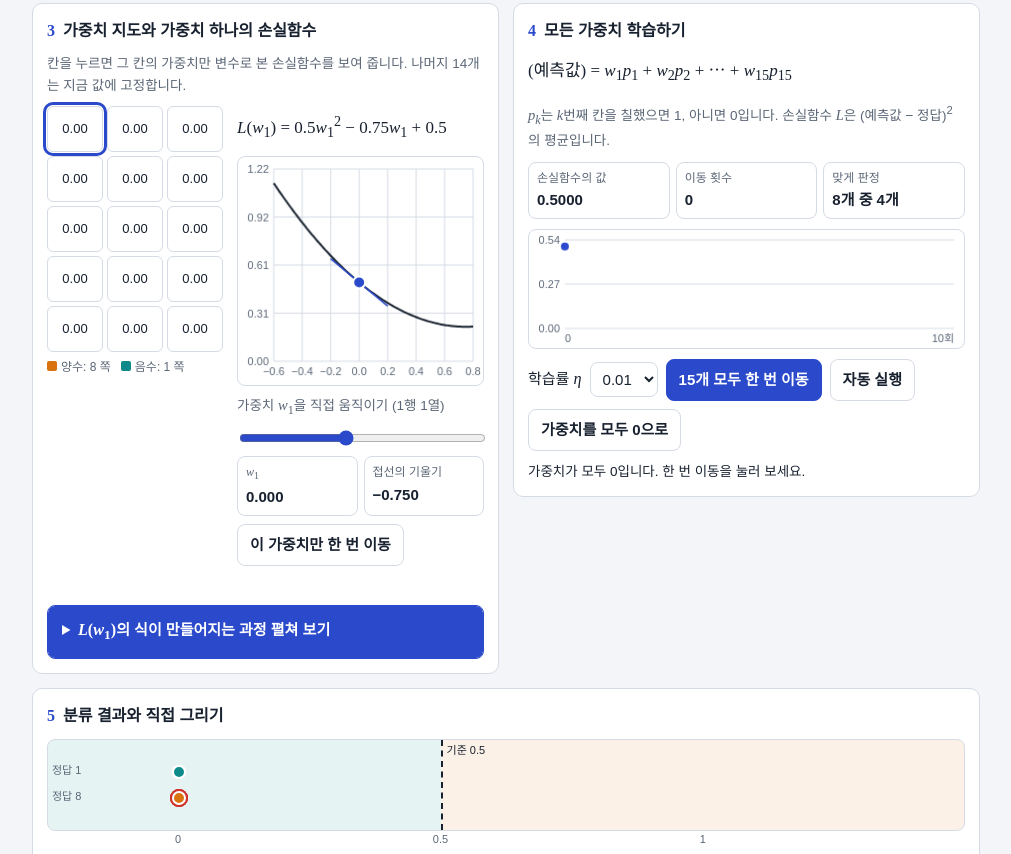
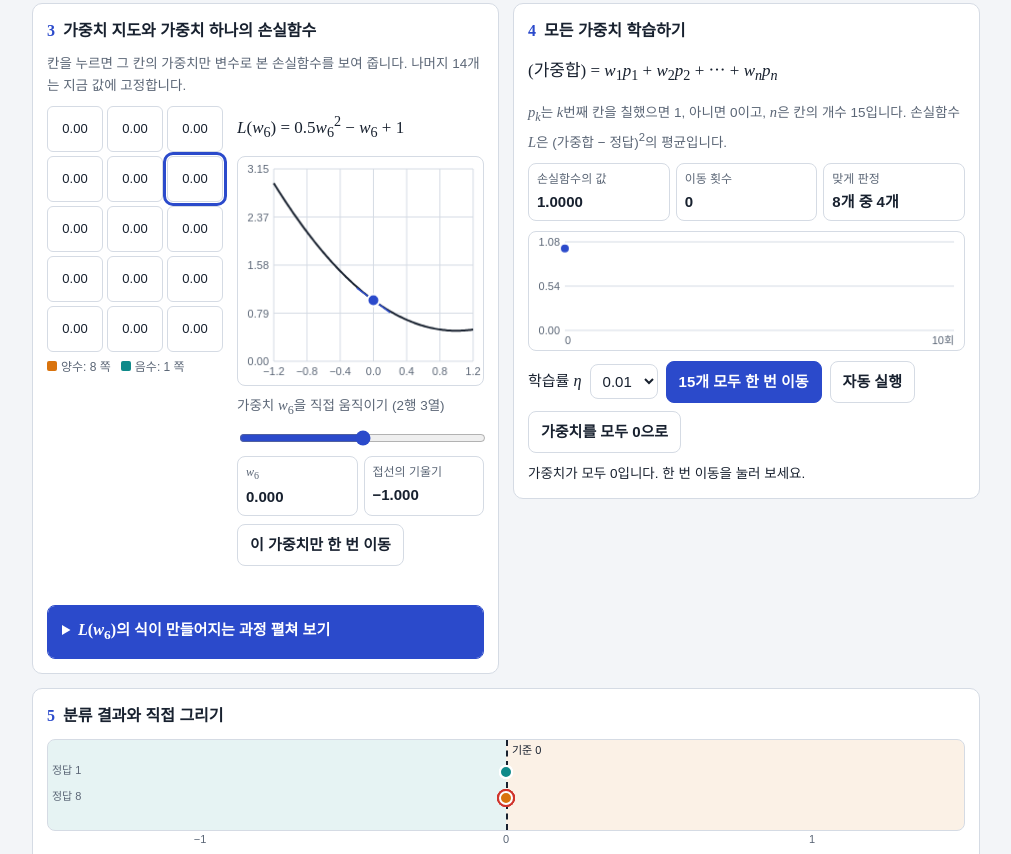
Before and after one commit to joongki-J/mathapp, a plain HTML site: page digit-weights/index.html in a window 1280 px wide. Shown: the part 1003-1857 px from the top of the page, without its empty margins (134-1145 px from the left). Drawn offline with Linux system fonts and the light colour scheme; a web font is replaced by a local one.

Commit message:
화소별 가중치 앱: 학습 자료 교체, 1장 정답을 −1과 1로 변경
- 받침 있는 1을 굵은 1로, 허리가 잘록한 8을 가는 8로 교체
- 1장 정답을 숫자 1은 −1, 숫자 8은 1로 하고 판정 기준을 0으로 변경
- 1장의 '예측값'을 '가중합'으로 바꾸고 w₁p₁ + ⋯ + wₙpₙ으로 표기
- 1장 처음 선택 칸을 2행 3열로, 가중치 그래프 범위를 −1.2~1.2로 넓힘

Co-Authored-By: Claude Opus 5.5 <noreply@anthropic.com>
Claude-Session: https://claude.ai/code/session_01N6eLL5yNFCwKEhcGeGxwX6

```diff
--- a/digit-weights/index.html
+++ b/digit-weights/index.html
@@ -210,7 +210,7 @@ h3{font-size:14.5px;margin:6px 0 0}
       <div class="formula num" id="expanded"></div>
       <canvas id="chart" role="img" aria-label="선택한 가중치에 대한 손실함수의 그래프"></canvas>
       <label for="wRange" class="note" id="wLabel"></label>
-      <input type="range" id="wRange" min="-0.6" max="0.8" step="0.01" value="0">
+      <input type="range" id="wRange" min="-1.2" max="1.2" step="0.01" value="0">
       <div class="stats num" style="grid-template-columns:1fr 1fr">
         <div class="stat"><span id="lblW"></span><strong id="vW"></strong></div>
         <div class="stat"><span>접선의 기울기</span><strong id="vD"></strong></div>
@@ -284,19 +284,19 @@ h3{font-size:14.5px;margin:6px 0 0}
     [".#.",".#.",".#.",".#.","...",1],
     [".#.",".#.",".#.",".#.",".#.",1],
     ["##.",".#.",".#.",".#.",".#.",1],
-    [".#.",".#.",".#.",".#.","###",1],
+    ["##.","##.","##.","##.","##.",1],
     ["###","..#","..#","..#","..#",7],
     ["###","..#",".#.",".#.",".#.",7],
     ["###","#.#","..#","..#","..#",7],
     ["###","..#",".#.","#..","#..",7],
-    ["###","#.#",".#.","#.#","###",8],
+    [".#.","#.#",".#.","#.#",".#.",8],
     [".##","#.#","###","#.#","###",8],
     ["###","#.#","###","#.#","###",8],
     ["###","###","###","#.#","###",8]
   ];
   var CH=[{classes:[1,8],single:true},{classes:[1,8],single:false},{classes:[1,7,8],single:false}];
   var DCOL={1:"var(--one)",7:"var(--seven)",8:"var(--eight)"};
-  var TMIN=-0.25,TMAX=1.5,WMIN=-0.6,WMAX=0.8;
+  var TMIN=-1.5,TMAX=1.5,WMIN=-1.2,WMAX=1.2;
   var S=[],ci=0,cfg,cur,timer=null;
   var $=function(id){return document.getElementById(id)};
   function zeros(){var z=[];for(var i=0;i<15;i++)z.push(0);return z}
@@ -309,15 +309,15 @@ h3{font-size:14.5px;margin:6px 0 0}
   function firstOf(d){for(var i=0;i<cur.data.length;i++)if(cur.data[i].c===d)return i;return 0}
   function fresh(c){
     var W=[],n=c.single?1:c.classes.length;for(var o=0;o<n;o++)W.push(zeros());
-    return {data:base(c),W:W,so:n-1,sk:0,feed:0,pad:zeros(),steps:0,hist:[]};
+    return {data:base(c),W:W,so:n-1,sk:c.single?5:0,feed:0,pad:zeros(),steps:0,hist:[]};
   }
   function sum(c){return c.reduce(function(s,v){return s+v},0)}
   function sums(c){return cur.W.map(function(w){var s=0;for(var k=0;k<15;k++)s+=w[k]*c[k];return s})}
-  function target(d,o){return cfg.single?(d.c===8?1:0):(d.c===cfg.classes[o]?1:0)}
+  function target(d,o){return cfg.single?(d.c===8?1:-1):(d.c===cfg.classes[o]?1:0)}
   function softmax(s){var m=Math.max.apply(null,s),e=s.map(function(v){return Math.exp(v-m)}),t=sum(e);return e.map(function(v){return v/t})}
   function pct(v){return Math.round(v*100)+"%"}
   function winner(s){var b=0;for(var i=1;i<s.length;i++)if(s[i]>s[b])b=i;return b}
-  function verdict(c){var s=sums(c);return cfg.single?(s[0]>=0.5?8:1):cfg.classes[winner(s)]}
+  function verdict(c){var s=sums(c);return cfg.single?(s[0]>0?8:1):cfg.classes[winner(s)]}
   function loss(){
     var t=0,n=cur.data.length;
     cur.data.forEach(function(d){var s=sums(d.cells);for(var o=0;o<s.length;o++){var e=s[o]-target(d,o);t+=e*e}});
@@ -353,22 +353,22 @@ h3{font-size:14.5px;margin:6px 0 0}
   function renderText(){
     var O=nOut(),N=15*O,cls=cfg.classes.join(", ");
     $("intro").innerHTML=ci===0?
-      '3×5 격자의 칸마다 가중치를 하나씩 둡니다. 예측값은 <b>칠한 칸의 가중치를 모두 더한 값</b>이고, 0.5 이상이면 8, 미만이면 1로 판정합니다. 가중치는 15개지만, 하나만 골라 움직이면 손실함수는 그 가중치에 대한 이차함수입니다.':
+      '3×5 격자의 칸마다 가중치를 하나씩 둡니다. 칠한 칸의 가중치를 모두 더한 값을 <b>가중합</b>이라 하고, 가중합이 0보다 크면 8, 0 이하이면 1로 판정합니다. 가중치는 15개지만, 하나만 골라 움직이면 손실함수는 그 가중치에 대한 이차함수입니다.':
       ci===1?
       '같은 자료를 출력 노드 2개로 분류합니다. 숫자 1 노드와 숫자 8 노드가 각자 가중합을 구하고, 소프트맥스로 확률로 바꾼 뒤 <b>확률이 더 큰 숫자</b>로 판정합니다. 기준값 0.5가 필요 없어지고, 가중치는 15 × 2 = 30개가 됩니다.':
       '숫자 7을 추가하고 출력 노드를 3개로 늘립니다. 세 노드의 가중합을 소프트맥스로 확률로 바꾼 뒤 <b>확률이 가장 큰 숫자</b>로 판정하고, 가중치는 15 × 3 = 45개입니다. 숫자가 늘어나면 출력 노드만 더 두면 됩니다.';
     $("note1").innerHTML=cfg.single?
-      '정답은 숫자 1이면 <span class="m"><i>y</i> = 0</span>, 숫자 8이면 <span class="m"><i>y</i> = 1</span>입니다. 빨간 테두리는 지금의 가중치로 잘못 판정한 그림입니다. 칠한 칸은 흰색(값 1), 칠하지 않은 칸은 검은색(값 0)입니다.':
+      '정답은 숫자 1이면 <span class="m"><i>y</i> = −1</span>, 숫자 8이면 <span class="m"><i>y</i> = 1</span>입니다. 빨간 테두리는 지금의 가중치로 잘못 판정한 그림입니다. 칠한 칸은 흰색(값 1), 칠하지 않은 칸은 검은색(값 0)입니다.':
       '출력 노드마다 정답은 자기 숫자의 그림이면 1, 아니면 0입니다. 빨간 테두리는 지금의 가중치로 잘못 판정한 그림입니다. 칠한 칸은 흰색(값 1), 칠하지 않은 칸은 검은색(값 0)입니다.';
     $("form2").innerHTML=cfg.single?
-      '(예측값) = <i>w</i><sub>1</sub><i>p</i><sub>1</sub> + <i>w</i><sub>2</sub><i>p</i><sub>2</sub> + ⋯ + <i>w</i><sub>15</sub><i>p</i><sub>15</sub>':
-      '(숫자 8 노드의 가중합) = <i>w</i><sub>8,1</sub><i>p</i><sub>1</sub> + <i>w</i><sub>8,2</sub><i>p</i><sub>2</sub> + ⋯ + <i>w</i><sub>8,15</sub><i>p</i><sub>15</sub>';
-    $("note2").innerHTML='<span class="m"><i>p</i><sub><i>k</i></sub></span>는 <span class="m"><i>k</i></span>번째 칸을 칠했으면 1, 아니면 0입니다. '+(cfg.single?
-      '손실함수 <span class="m"><i>L</i></span>은 (예측값 − 정답)<sup>2</sup>의 평균입니다.':
+      '(가중합) = <i>w</i><sub>1</sub><i>p</i><sub>1</sub> + <i>w</i><sub>2</sub><i>p</i><sub>2</sub> + ⋯ + <i>w</i><sub><i>n</i></sub><i>p</i><sub><i>n</i></sub>':
+      '(숫자 8 노드의 가중합) = <i>w</i><sub>8,1</sub><i>p</i><sub>1</sub> + <i>w</i><sub>8,2</sub><i>p</i><sub>2</sub> + ⋯ + <i>w</i><sub>8,<i>n</i></sub><i>p</i><sub><i>n</i></sub>';
+    $("note2").innerHTML='<span class="m"><i>p</i><sub><i>k</i></sub></span>는 <span class="m"><i>k</i></span>번째 칸을 칠했으면 1, 아니면 0이고, <span class="m"><i>n</i></span>은 칸의 개수 15입니다. '+(cfg.single?
+      '손실함수 <span class="m"><i>L</i></span>은 (가중합 − 정답)<sup>2</sup>의 평균입니다.':
       '출력 노드마다 가중치 15개가 따로 있습니다. <span class="m"><i>w</i><sub>8,1</sub></span>은 숫자 8 노드와 1번째 칸을 잇는 가중치이고, <span class="m"><i>w</i><sub>1,1</sub></span>은 숫자 1 노드와 1번째 칸을 잇는 가중치입니다. 손실함수 <span class="m"><i>L</i></span>은 모든 그림, 모든 출력 노드의 (가중합 − 정답)<sup>2</sup>을 더해 그림의 수로 나눈 값입니다.');
     $("stepAll").textContent=N+"개 모두 한 번 이동";
     $("note3").innerHTML=cfg.single?
-      '칸 15개가 입력 노드입니다. 연결선마다 가중치가 하나씩 있고, 칠한 칸(값 1)의 가중치만 더해져 가중합이 됩니다. 활성화 함수는 가중합이 0.5 이상이면 1(숫자 8), 미만이면 0(숫자 1)을 출력합니다. 학습 자료의 그림을 누르면 그 그림이 입력됩니다.':
+      '칸 15개가 입력 노드입니다. 연결선마다 가중치가 하나씩 있고, 칠한 칸(값 1)의 가중치만 더해져 가중합이 됩니다. 활성화 함수는 가중합이 0보다 크면 1(숫자 8), 0 이하이면 −1(숫자 1)을 출력합니다. 학습 자료의 그림을 누르면 그 그림이 입력됩니다.':
       '입력 노드 15개가 출력 노드 '+O+'개에 모두 연결됩니다. 출력 노드를 누르면 그 노드에 연결된 가중치 15개가 색으로 표시됩니다. 학습 자료의 그림을 누르면 그 그림이 입력됩니다.';
     $("note3b").innerHTML=cfg.single?
       '손실함수는 활성화 함수를 거치기 전의 가중합과 정답의 차로 계산합니다. 계단 모양의 활성화 함수는 기울기가 0인 구간뿐이라 경사하강법에 쓸 수 없기 때문입니다.':
@@ -443,7 +443,7 @@ h3{font-size:14.5px;margin:6px 0 0}
     }
     var foot='<text class="sub" x="'+ix+'" y="388" text-anchor="middle">입력층</text>';
     if(cfg.single){
-      var ox=196,ax=240,aw=40,qx=318,v=s[0],is8=v>=0.5,vc=is8?'var(--eight)':'var(--one)',mx=ax+aw/2;
+      var ox=196,ax=240,aw=40,qx=318,v=s[0],is8=v>0,vc=is8?'var(--eight)':'var(--one)',mx=ax+aw/2;
       h=edgeSet(0,ix,ox,oy,cells,ys,true)+nodes+foot+
         '<text class="sub" x="120" y="12" text-anchor="middle">가중치 w₁ ~ w₁₅</text>'+
         '<circle cx="'+ox+'" cy="'+oy+'" r="27" style="fill:var(--panel);stroke:var(--ink);stroke-width:2"/>'+
@@ -457,9 +457,9 @@ h3{font-size:14.5px;margin:6px 0 0}
         '<polyline points="'+mx+','+(oy-11)+' '+(ax+aw-6)+','+(oy-11)+'" style="fill:none;stroke:'+(is8?'var(--eight)':'var(--line)')+';stroke-width:'+(is8?3.5:2)+'"/>'+
         '<text class="sub" x="'+mx+'" y="'+(oy-38)+'" text-anchor="middle">활성화</text>'+
         '<text class="sub" x="'+mx+'" y="'+(oy-26)+'" text-anchor="middle">함수</text>'+
-        '<text class="sub" x="'+mx+'" y="'+(oy+33)+'" text-anchor="middle">기준 0.5</text>'+
+        '<text class="sub" x="'+mx+'" y="'+(oy+33)+'" text-anchor="middle">기준 0</text>'+
         '<circle cx="'+qx+'" cy="'+oy+'" r="20" style="fill:'+vc+';stroke:'+vc+';stroke-width:2"/>'+
-        '<text class="big" x="'+qx+'" y="'+(oy+5.5)+'" text-anchor="middle" style="fill:var(--panel)">'+(is8?1:0)+'</text>'+
+        '<text class="big" x="'+qx+'" y="'+(oy+5.5)+'" text-anchor="middle" style="fill:var(--panel)">'+(is8?'1':'−1')+'</text>'+
         '<text class="sub" x="'+qx+'" y="'+(oy-28)+'" text-anchor="middle">출력</text>'+
         '<text x="'+qx+'" y="'+(oy+36)+'" text-anchor="middle" style="font-weight:700;font-size:12px;fill:'+vc+'">숫자 '+(is8?8:1)+'</text>';
     }else{
@@ -491,36 +491,38 @@ h3{font-size:14.5px;margin:6px 0 0}
   }
   function polyHtml(c){
     var W=wSym();
-    return '<i>L</i>('+W+') = '+(c.A<0?'−':'')+trim(c.A)+W+'<sup>2</sup> '+(c.B<0?'− ':'+ ')+trim(c.B)+W+' + '+trim(c.C);
+    var cf=function(v){var t=trim(v);return t==='1'?'':t};
+    var bz=parseFloat(trim(c.B))===0;
+    return '<i>L</i>('+W+') = '+(c.A<0?'−':'')+cf(c.A)+W+'<sup>2</sup> '+(bz?'':(c.B<0?'− ':'+ ')+cf(c.B)+W+' ')+'+ '+trim(c.C);
   }
   function renderDerive(){
     var o=cur.so,k=cur.sk,W=wSym(),n=cur.data.length,m=0,h="";
     $("dTitle").innerHTML='<span class="m"><i>L</i>('+W+')</span>의 식이 만들어지는 과정';
-    var pv0=cfg.single?'예측값':'가중합',pk0='<i>p</i><sub>'+(k+1)+'</sub>';
+    var pv0='가중합',pk0='<i>p</i><sub>'+(k+1)+'</sub>';
     $("dIntro").innerHTML=(cfg.single?'':'<b style="color:'+DCOL[cfg.classes[o]]+'">'+nodeName(o)+'</b>의 계산입니다. ')+
       '그림마다 ①~④의 순서로 ('+pv0+' − 정답)<sup>2</sup>을 구합니다. <span class="m">'+W+'</span>'+jo('은','는')+' 파란 테두리 칸('+cellName(k)+')에 곱해지는 가중치입니다. '+
       '이 칸을 칠한 그림은 칸의 값이 1이라 '+pv0+'에 <span class="m">'+W+'</span>'+jo('이','가')+' 남고, 칠하지 않은 그림은 칸의 값이 0이라 <span class="m">'+W+'</span>'+jo('이','가')+' 사라집니다. '+
       pv0+'은 <span class="m">'+W+pk0+' + (나머지 칸의 가중합)</span>입니다. 나머지 칸의 가중합은 그 그림에서 칠한 다른 칸들의 가중치를 지금 값으로 더한 수입니다. 가중치가 모두 0인 처음에는 이 값이 0이라 식에서 생략하고, 학습이 진행되면 식에 나타납니다.'+
-      (cfg.single?' 정답은 숫자 8 그림이면 1, 숫자 1 그림이면 0입니다.':' 정답은 숫자 '+cfg.classes[o]+' 그림이면 1, 아니면 0입니다.');
-    var pv=cfg.single?'예측값':'가중합',pk='<i>p</i><sub>'+(k+1)+'</sub>';
+      (cfg.single?' 정답은 숫자 8 그림이면 1, 숫자 1 그림이면 −1입니다.':' 정답은 숫자 '+cfg.classes[o]+' 그림이면 1, 아니면 0입니다.');
+    var pv='가중합',pk='<i>p</i><sub>'+(k+1)+'</sub>';
     cur.data.forEach(function(d){
-      var p=d.cells[k],rest=sums(d.cells)[o]-cur.W[o][k]*p,t0=target(d,o),c=rest-t0,raw,fin,line2;
+      var p=d.cells[k],rest=sums(d.cells)[o]-cur.W[o][k]*p,t0=target(d,o),c=rest-t0,ts=t0<0?'(−'+(-t0)+')':String(t0),raw,fin,line2;
       var z=Math.abs(rest)<0.005,rs=fmt(rest,2).replace(/^−(.*)$/,'($&)');
       if(p){
         m++;
         var cs=fmt(Math.abs(c),2);
         line2=W+' × 1'+(z?'':' + '+rs);
-        raw='('+W+(z?' × 1':' + '+rs)+' − '+t0+')<sup>2</sup>';
+        raw='('+W+(z?' × 1':' + '+rs)+' − '+ts+')<sup>2</sup>';
         fin=parseFloat(cs)===0?W+'<sup>2</sup>':'('+W+(c<0?' − ':' + ')+(z?trim(c):cs)+')<sup>2</sup>';
       }else{
         line2=W+' × 0'+(z?' = 0':' + '+rs+' = '+fmt(rest,2));
-        raw='('+(z?'0':fmt(rest,2))+' − '+t0+')<sup>2</sup>';
+        raw='('+(z?'0':fmt(rest,2))+' − '+ts+')<sup>2</sup>';
         fin=z?trim(c*c):fmt(c*c,3);
       }
       h+='<div class="term '+(p?'has':'none')+'">'+mini(d.cells,k,true)+
         '<div class="st"><span class="lb">① 파란 테두리 칸의 값</span><span class="m">'+pk+' = '+p+'</span> <span>('+(p?'흰색, 칠함':'검은색, 칠하지 않음')+')</span></div>'+
         '<div class="st"><span class="lb">② '+pv+' = <span class="m" style="font-size:12.5px">'+W+pk+'</span>'+(z?'':' + (나머지 칸의 가중합)')+'</span><span class="m">'+line2+'</span>'+(z?'<span class="lb">나머지 칸의 가중합은 0이라 생략</span>':'')+'</div>'+
-        '<div class="st"><span class="lb">③ 정답</span><span class="m">'+t0+'</span> <span>(숫자 '+d.c+' 그림)</span></div>'+
+        '<div class="st"><span class="lb">③ 정답</span><span class="m">'+String(t0).replace("-","−")+'</span> <span>(숫자 '+d.c+' 그림)</span></div>'+
         '<div class="st"><span class="lb">④ ('+pv+' − 정답)<sup>2</sup></span><span class="m">'+raw+'</span><div class="formula num">= '+fin+'</div></div>'+
         '<span class="tag">'+(p?'<span class="m">'+W+'</span>에 대한 이차식':'<span class="m">'+W+'</span>'+jo('이','가')+' 없는 상수')+'</span></div>';
     });
@@ -550,9 +552,9 @@ h3{font-size:14.5px;margin:6px 0 0}
   }
   function renderTrack(){
     if(!cfg.single)return;
-    var z=tpos(0.5);
+    var z=tpos(0);
     var h='<div class="zone1" style="width:'+z+'%"></div><div class="zone8" style="left:'+z+'%"></div>'+
-      '<div class="thr" style="left:'+z+'%"><span>기준 0.5</span></div>'+
+      '<div class="thr" style="left:'+z+'%"><span>기준 0</span></div>'+
       '<div class="lane" style="top:22px">정답 1</div><div class="lane" style="top:48px">정답 8</div>';
     cur.data.forEach(function(d){
       var wrong=verdict(d.cells)!==d.c;
@@ -589,7 +591,7 @@ h3{font-size:14.5px;margin:6px 0 0}
     var ymax=Math.max(f(WMIN),f(WMAX),0.05)*1.08;
     var X=function(t){return ml+(t-WMIN)/(WMAX-WMIN)*(W-ml-mr)},Y=function(v){return mt+(1-v/ymax)*(H-mt-mb)};
     g.fillStyle=css("--sub");g.strokeStyle=css("--line");g.lineWidth=1;g.textAlign="center";
-    for(var i=-3;i<=4;i++){var t=i*0.2;g.beginPath();g.moveTo(X(t),mt);g.lineTo(X(t),H-mb);g.stroke();g.fillText(t.toFixed(1).replace("-","−"),X(t),H-mb+14)}
+    for(var i=-3;i<=3;i++){var t=i*0.4;g.beginPath();g.moveTo(X(t),mt);g.lineTo(X(t),H-mb);g.stroke();g.fillText(t.toFixed(1).replace("-","−"),X(t),H-mb+14)}
     g.textAlign="right";
     var ys=ymax/4;
     for(var j=0;j<=4;j++){var v=j*ys;g.beginPath();g.moveTo(ml,Y(v));g.lineTo(W-mr,Y(v));g.stroke();g.fillText(v.toFixed(2),ml-5,Y(v)+4)}
@@ -663,7 +665,7 @@ h3{font-size:14.5px;margin:6px 0 0}
     b=document.createElement("button");b.type="button";b.className="cellbtn";b.dataset.i=i;
     b.setAttribute("aria-label",cellName(i));padEl.appendChild(b);
   }
-  var ax="";[0,0.5,1].forEach(function(v){ax+='<span style="left:'+tpos(v)+'%">'+v+'</span>'});$("axis2").innerHTML=ax;
+  var ax="";[-1,0,1].forEach(function(v){ax+='<span style="left:'+tpos(v)+'%">'+String(v).replace("-","−")+'</span>'});$("axis2").innerHTML=ax;
   window.addEventListener("hashchange",function(){var n=fromHash();if(n!==ci)show(n,true)});
   $("maps").addEventListener("click",function(e){var t=e.target.closest(".wcell");if(t)selectW(+t.dataset.o,+t.dataset.k)});
   $("net").addEventListener("click",function(e){
```
